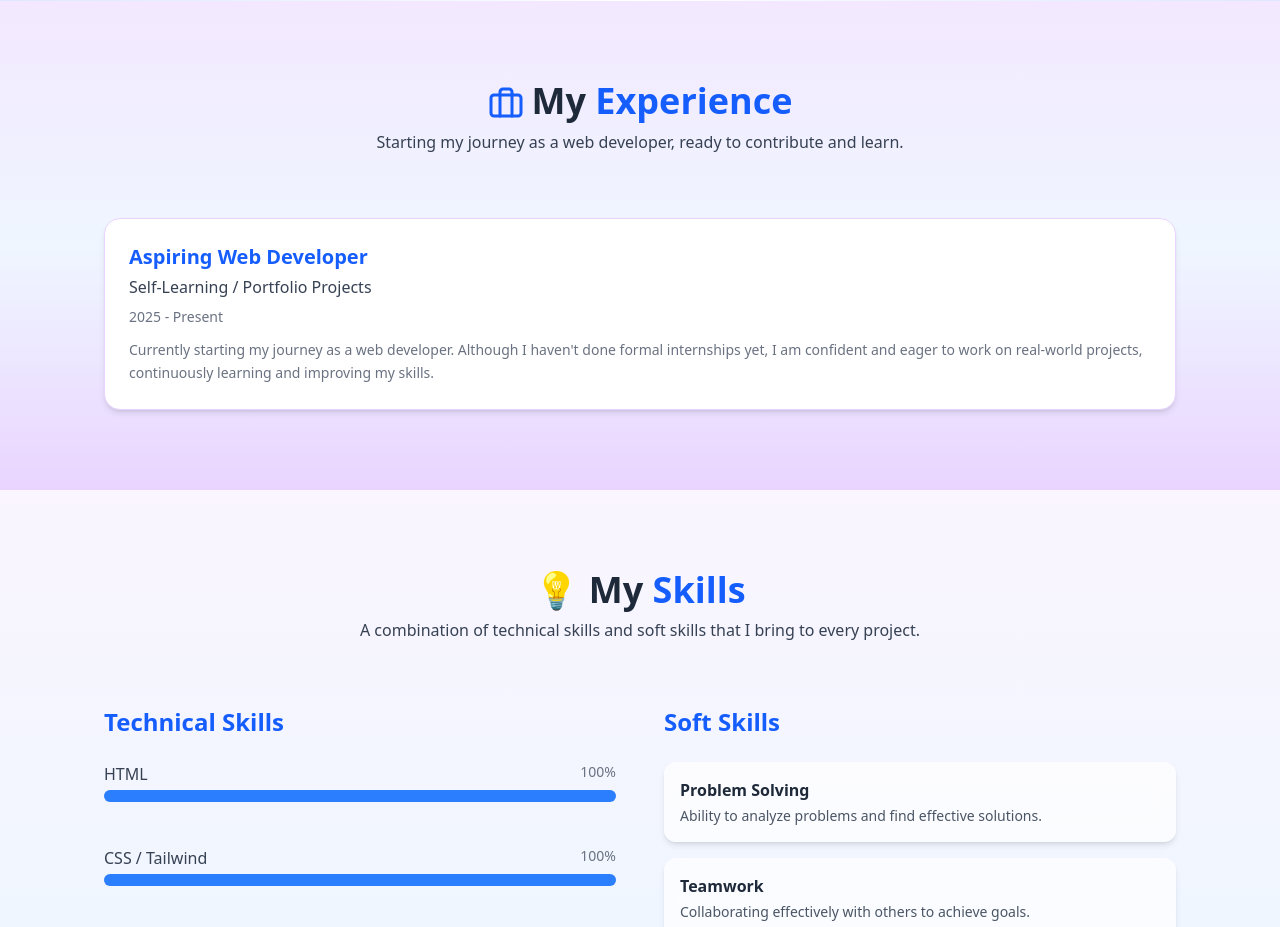
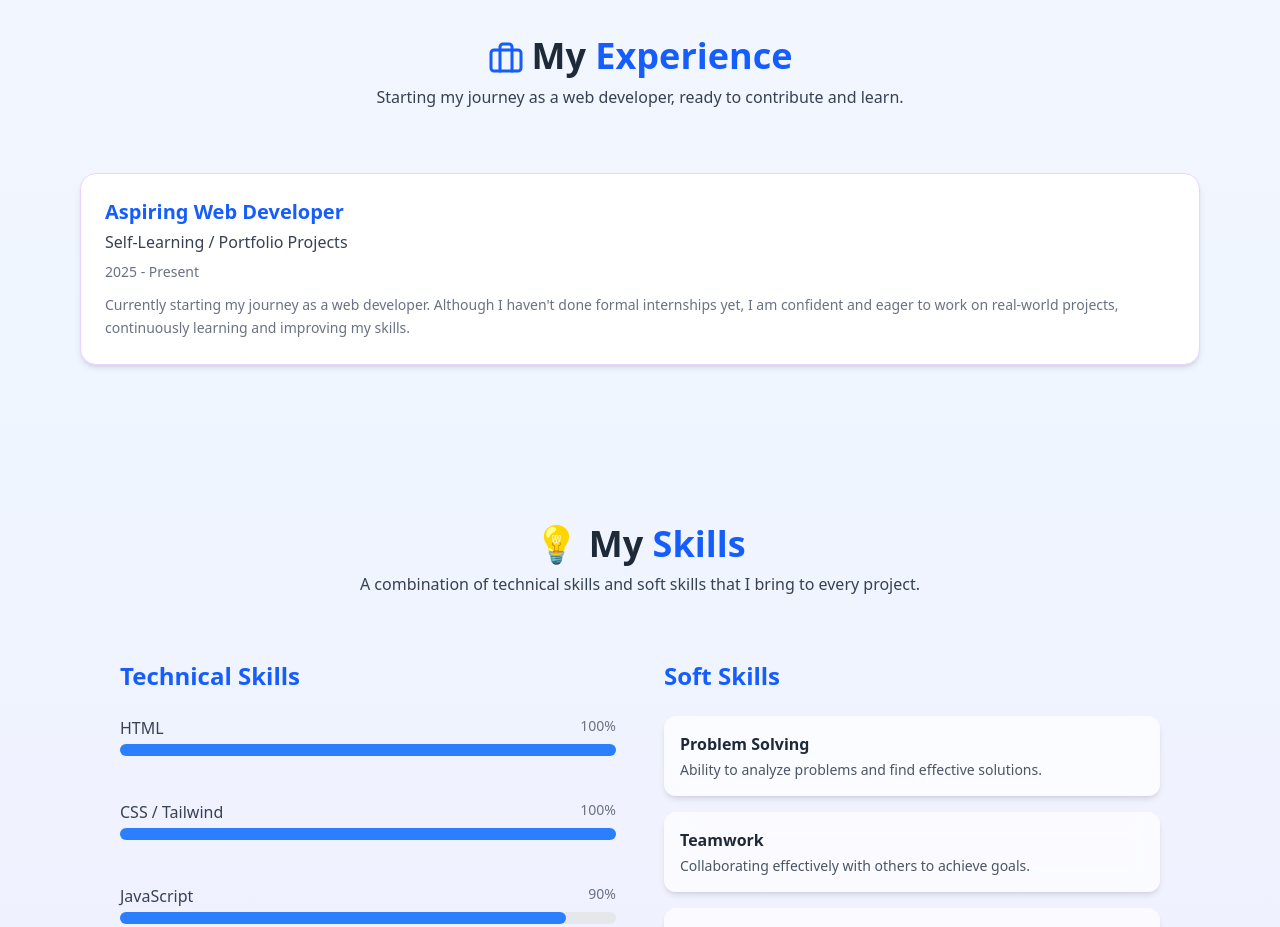
Before and after one commit to mohayminul-bd/my-protfolio, a React (Vite) app: page / in a window 1280 px wide. Shown: the part 1860-2787 px from the top of the page. Built offline with nearby package versions, Linux system fonts and the light colour scheme.

Commit message:
alignment set

```diff
--- a/src/components/Banner.jsx
+++ b/src/components/Banner.jsx
@@ -31,7 +31,7 @@ const Banner = () => {
 
           <div className="flex flex-col sm:flex-row gap-4 justify-center md:justify-start">
             <a
-              href="/My-Resume.pdf"
+              href="/public/My Resume (2).pdf"
               rel="noopener noreferrer"
               className="bg-blue-600 text-white px-6 py-3 rounded-lg font-semibold hover:bg-blue-700 transition-all shadow-md inline-block text-center"
             >
--- a/src/components/Education.jsx
+++ b/src/components/Education.jsx
@@ -42,11 +42,8 @@ const Education = () => {
   ];
 
   return (
-    <section
-      className="bg-gradient-to-r from-blue-100 via-white to-blue-100 py-20"
-      id="education"
-    >
-      <div className="max-w-6xl mx-auto px-6 md:px-10">
+    <section className=" py-20" id="education">
+      <div className="max-w-6xl mx-auto ">
         {/* Header */}
         <div className="text-center mb-16">
           <h2 className="text-4xl font-bold text-gray-800 mb-2">
--- a/src/components/Experience.jsx
+++ b/src/components/Experience.jsx
@@ -17,11 +17,8 @@ const Experience = () => {
   ];
 
   return (
-    <section
-      className="bg-gradient-to-b from-purple-100 via-blue-50 to-purple-200 py-20"
-      id="experience"
-    >
-      <div className="max-w-6xl mx-auto px-6 md:px-10">
+    <section className=" py-20" id="experience">
+      <div className="max-w-6xl mx-auto ">
         {/* Header */}
         <div className="text-center mb-16">
           <h2 className="text-4xl font-bold text-gray-800 mb-2">
--- a/src/components/Footer.jsx
+++ b/src/components/Footer.jsx
@@ -79,10 +79,10 @@ const Footer = () => {
           </div>
 
           <p className="flex items-center gap-2 text-gray-200 text-sm">
-            <FaEnvelope /> mohayminul.dev@gmail.com
+            <FaEnvelope /> mohayminulislam514@gmail.com
           </p>
           <p className="flex items-center gap-2 text-gray-200 text-sm mt-1">
-            <FaPhoneAlt /> +880 1234-567890
+            <FaPhoneAlt /> 01325440591
           </p>
         </div>
       </div>
--- a/src/components/ProjectDetails.jsx
+++ b/src/components/ProjectDetails.jsx
@@ -85,7 +85,7 @@ const ProjectDetails = () => {
   };
 
   return (
-    <section className="bg-gray-50 py-16 px-6 md:px-20" id="projects">
+    <section className=" py-16 " id="projects">
       <div className="max-w-7xl mx-auto text-center mb-12">
         <h2 className="text-4xl font-bold text-gray-800 mb-2">
           💻 My <span className="text-purple-600">Projects</span>
--- a/src/components/Skills.jsx
+++ b/src/components/Skills.jsx
@@ -69,11 +69,7 @@ const Skills = () => {
   }, []);
 
   return (
-    <section
-      ref={sectionRef}
-      className="bg-gradient-to-b from-purple-50 via-blue-50 to-purple-100 py-20"
-      id="skills"
-    >
+    <section ref={sectionRef} className=" py-20" id="skills">
       <div className="max-w-6xl mx-auto px-6 md:px-10">
         {/* Header */}
         <div className="text-center mb-16">
--- a/src/components/home/Home.jsx
+++ b/src/components/home/Home.jsx
@@ -10,10 +10,13 @@ const Home = () => {
   return (
     <div>
       <Banner></Banner>
-      <Education></Education>
-      <Experience></Experience>
-      <Skills></Skills>
-      <ProjectDetails></ProjectDetails>
+
+      <div className="bg-gradient-to-b from-purple-50 via-blue-50 to-purple-100 md:px-20">
+        <Education></Education>
+        <Experience></Experience>
+        <Skills></Skills>
+        <ProjectDetails></ProjectDetails>
+      </div>
       <Footer></Footer>
     </div>
   );
```
Also changed, not shown: 2 other files (tests, documents, lock files or other folders).
